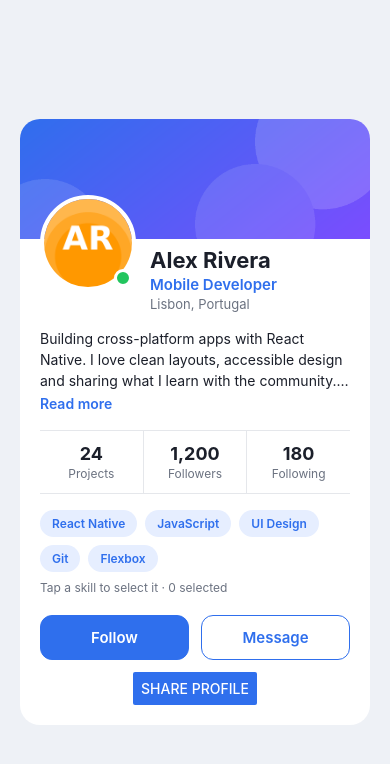
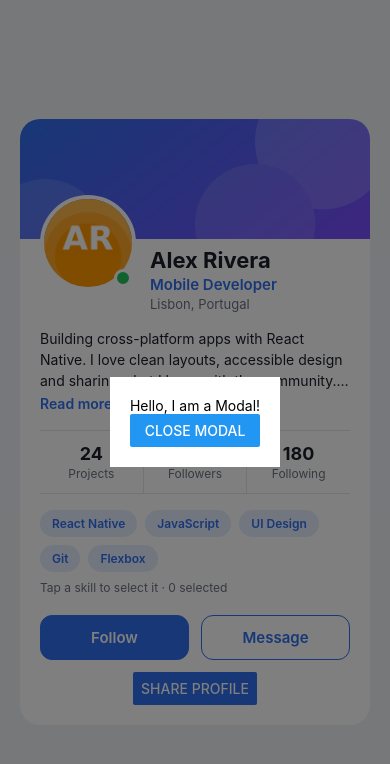
Before and after one commit to Robert-Rdz/modals-scrollview-safearea, a React Native app: screen / in a window 390 px wide. Both pictures are taken after a click on the button "SHARE PROFILE". Shown: the top 764 px of the page. Built offline with nearby package versions, Linux system fonts and the light colour scheme.

Commit message:
paso 1: primer Modal

```diff
--- a/App.js
+++ b/App.js
@@ -2,7 +2,7 @@
 // Start point: the solution of Task 2 + new data. Follow the steps in README.md.
 import { useState } from 'react';
 // TODO: add the imports you need in each step (Modal, SafeAreaView from 'react-native-safe-area-context'...)
-import { View, Text, Image, Pressable, TextInput, Button, Alert, ScrollView, StyleSheet, Platform } from 'react-native';
+import { View, Text, Image, Pressable, TextInput, Button, Alert, ScrollView, StyleSheet, Platform, Modal } from 'react-native';
 
 const COLORS = {
   background: '#EEF1F6',
@@ -54,7 +54,7 @@ export default function App() {
   const [isBioExpanded, setIsBioExpanded] = useState(false);
   const [isOnline, setIsOnline] = useState(true);
   const [selectedSkills, setSelectedSkills] = useState([]);
-  // TODO STEP 1: add the state that says if the modal is visible
+  const [modalVisible, setModalVisible] = useState(false);
   // TODO STEP 4: add the state for the selected contacts (an array)
 
   const followers = BASE_FOLLOWERS + (isFollowing ? 1 : 0);
@@ -74,7 +74,7 @@ export default function App() {
   };
 
   const handleSharePress = () => {
-    Alert.alert('Share profile', 'Sharing is not implemented yet.');
+    setModalVisible(true);
   };
 
   const handleSendPress = () => {
@@ -217,13 +217,28 @@ export default function App() {
 
 
           <View style={styles.shareWrapper}>
-            {/* TODO STEP 1: this button must open the modal (replace the Alert) */}
-            <Button title="Share profile" color={COLORS.primary} onPress={handleSharePress} />
+            <Button title="Share profile" color={COLORS.primary} onPress={() => setModalVisible(true)} />
           </View>
         </View>
       </View>
 
-      {/* TODO STEP 1-4: add the <Modal> here */}
+      <Modal
+        animationType="slide"
+        transparent={true}
+        visible={modalVisible}
+        onRequestClose={() => {
+          Alert.alert('Modal has been closed.');
+        }}>
+        <View style={{ flex: 1, justifyContent: 'center', alignItems: 'center', backgroundColor: 'rgba(0, 0, 0, 0.5)' }}>
+          <View style={{ backgroundColor: 'white', padding: 20 }}>
+            <Text>Hello, I am a Modal!</Text>
+            <Button
+              title="Close Modal"
+              onPress={() => setModalVisible(!modalVisible)}
+            />
+          </View>
+        </View>
+      </Modal>
     </ScrollView>
   );
 }
```
